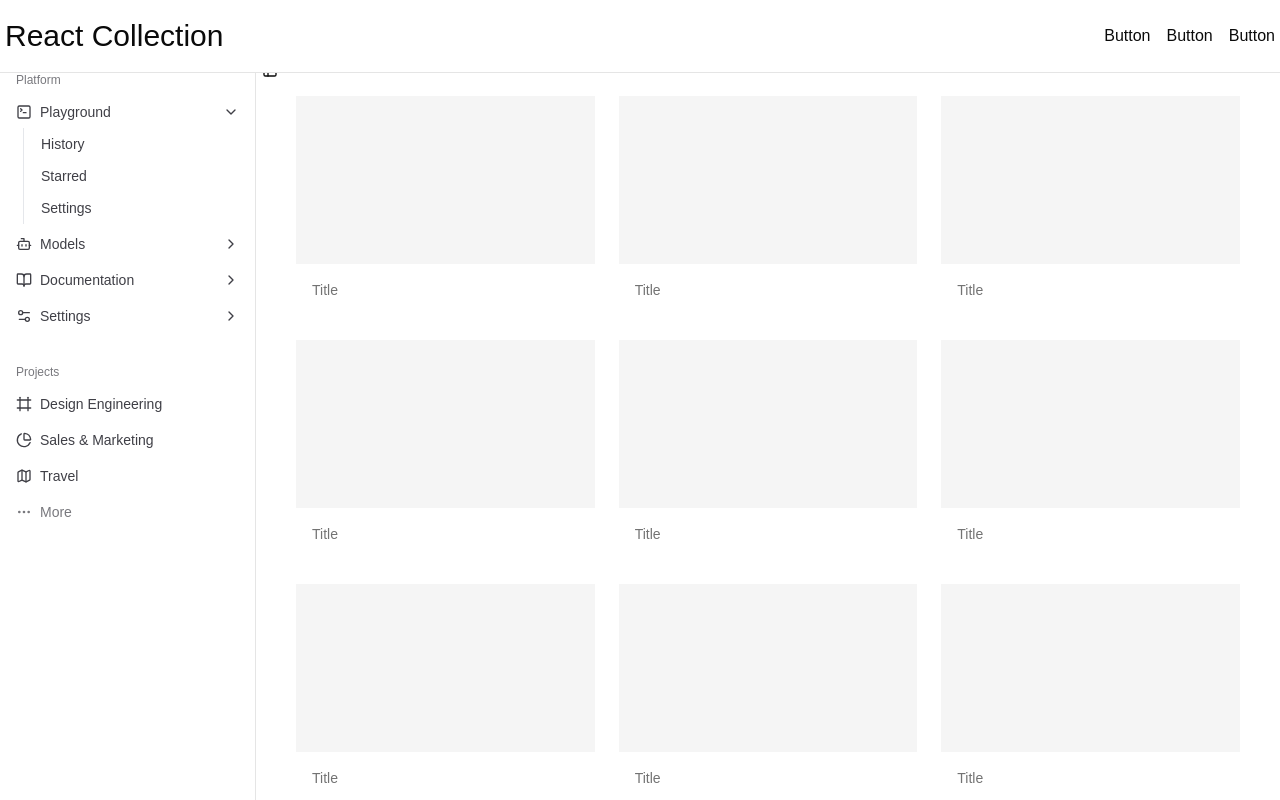
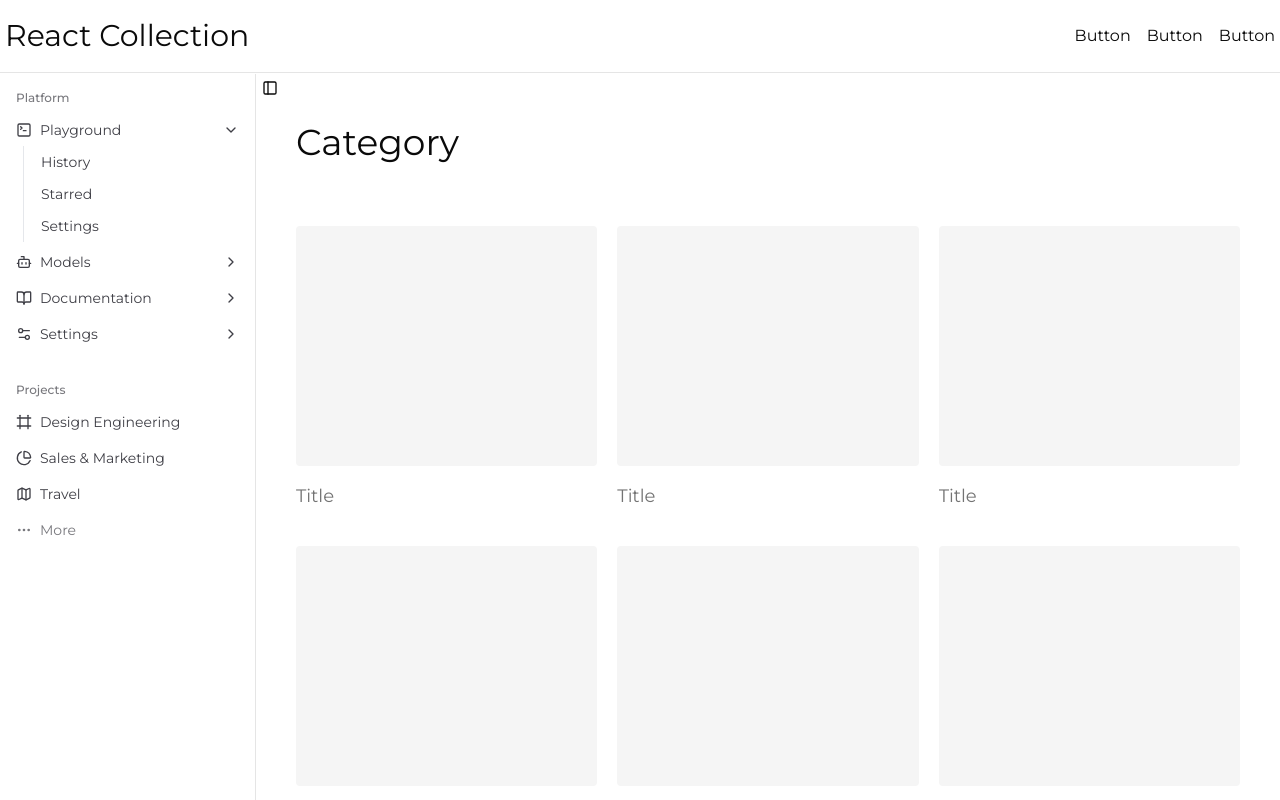
Before and after one commit to Squad357/React-Collection, a Next.js app: page / in a window 1280 px wide. Shown: the top 800 px of the page. Built offline with nearby package versions, Linux system fonts and the light colour scheme.

Commit message:
💄 [Styling] UI 수정

```diff
--- a/src/app/layout.tsx
+++ b/src/app/layout.tsx
@@ -1,18 +1,12 @@
 import type { Metadata } from 'next';
-import localFont from 'next/font/local';
+import { Montserrat } from 'next/font/google';
 import './globals.css';
 import { Providers } from './providers';
 import Header from '@/components/layout/Header';
 
-const geistSans = localFont({
-  src: './fonts/GeistVF.woff',
-  variable: '--font-geist-sans',
-  weight: '100 900',
-});
-const geistMono = localFont({
-  src: './fonts/GeistMonoVF.woff',
-  variable: '--font-geist-mono',
-  weight: '100 900',
+const montserrat = Montserrat({
+  preload: false,
+  weight: ['300', '400', '500', '600', '700'],
 });
 
 export const metadata: Metadata = {
@@ -27,8 +21,7 @@ export default function RootLayout({
 }) {
   return (
     <html lang='ko'>
-      <body
-        className={`${geistSans.variable} ${geistMono.variable} antialiased`}>
+      <body className={montserrat.className}>
         <Header />
         <Providers>{children}</Providers>
       </body>
--- a/src/app/page.tsx
+++ b/src/app/page.tsx
@@ -1,25 +1,29 @@
 import SidenNavbar from '@/components/layout/SideNavbar';
 import { Card, CardContent } from '@/components/ui/card';
 import { SidebarTrigger } from '@/components/ui/sidebar';
+import Link from 'next/link';
 
 export default function HomePage() {
   return (
-    <main className='flex h-full w-full pt-14'>
+    <main className='flex h-full w-full pt-[74px]'>
       <SidenNavbar />
       {/* 메인 내용*/}
-      <div className='flex justfiy-center items-center w-full h-full p-10 overflow-auto relative'>
+      <section className='w-full h-full px-10 py-5 overflow-auto relative'>
         <SidebarTrigger className='absolute top-0 left-0' />
-        <div className='grid grid-cols-1 md:grid-cols-2 lg:grid-cols-3 gap-6 w-full h-full'>
+        <h1 className='pt-7 pb-16 text-4xl'>Category</h1>
+        <div className='grid grid-cols-1 md:grid-cols-2 lg:grid-cols-3 gap-5 w-full h-full'>
           {Array.from({ length: 9 }).map((_, i) => (
-            <Card key={i} className='w-full h-full overflow-hidden'>
-              <div className='aspect-video bg-muted' />
-              <CardContent className='p-4'>
-                <p className='text-sm text-muted-foreground'>Title</p>
-              </CardContent>
-            </Card>
+            <Link key={i} href={'/' + i}>
+              <Card key={i} className='w-full h-full overflow-hidden'>
+                <div className='w-full h-60 aspect-video bg-muted rounded-sm' />
+                <CardContent className='py-4'>
+                  <p className='text-lg text-muted-foreground'>Title</p>
+                </CardContent>
+              </Card>
+            </Link>
           ))}
         </div>
-      </div>
+      </section>
     </main>
   );
 }
```
Also changed, not shown: src/app/fonts/GeistMonoVF.woff (deleted), src/app/fonts/GeistVF.woff (deleted).
